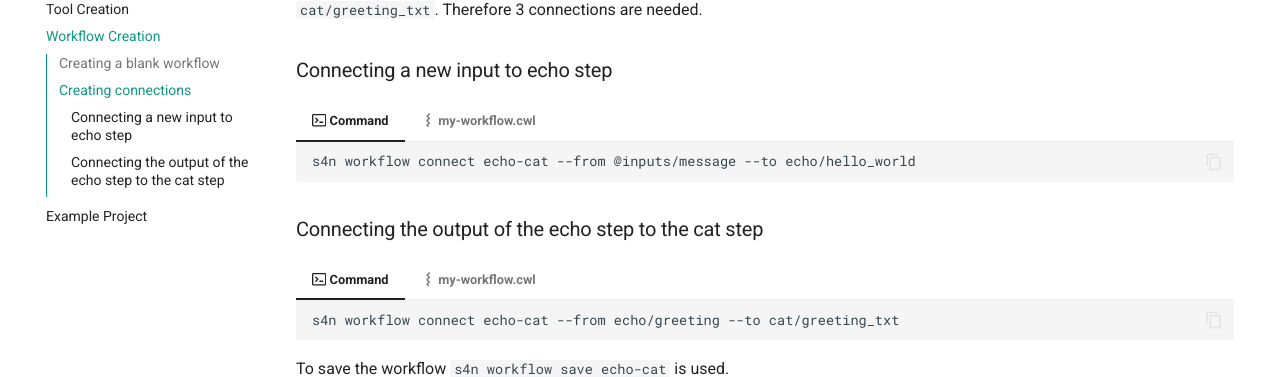
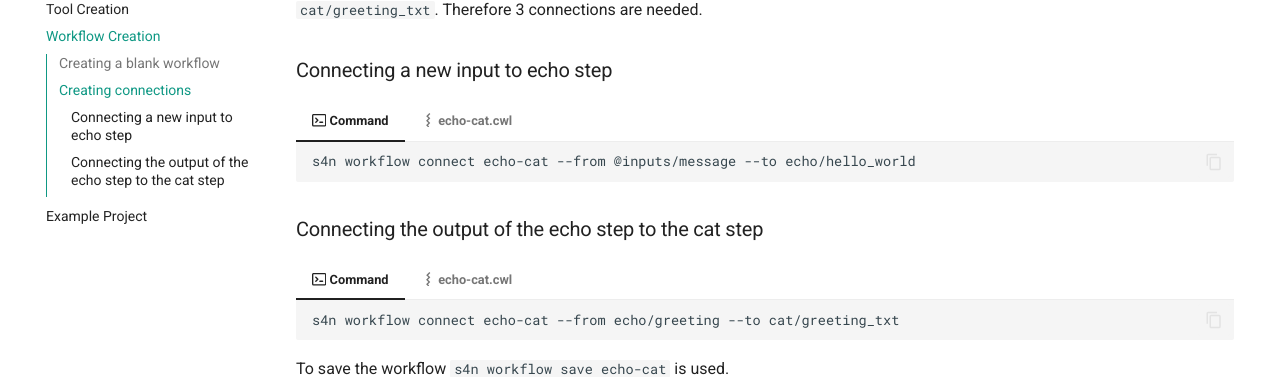
Before and after one commit to fairagro/m4.4_sciwin_client, an MkDocs documentation site: the page built from docs/examples/workflow-creation.md, in a window 1280 px wide and 900 px high, scrolled down 1572 px. Shown: the part 147-524 px from the top of the window. Built offline with MkDocs 1.6.1 and Material for MkDocs 9.7.7, drawn with Linux system fonts in a browser that asks for light colours; comment, search, counter and statistics services are not loaded.

Commit message:
fixed filename

````diff
--- a/docs/examples/workflow-creation.md
+++ b/docs/examples/workflow-creation.md
@@ -55,7 +55,7 @@ As input parameter we wish to use the `hello-world` input of the `echo` tool and
     ```
     s4n workflow connect echo-cat --from @inputs/message --to echo/hello_world
     ```
-=== ":simple-commonworkflowlanguage: my-workflow.cwl"
+=== ":simple-commonworkflowlanguage: echo-cat.cwl"
     ```yaml
     #!/usr/bin/env cwl-runner
 
@@ -82,7 +82,7 @@ As input parameter we wish to use the `hello-world` input of the `echo` tool and
     ```
     s4n workflow connect echo-cat --from echo/greeting --to cat/greeting_txt
     ```
-=== ":simple-commonworkflowlanguage: my-workflow.cwl"
+=== ":simple-commonworkflowlanguage: echo-cat.cwl"
     ```yaml
     #!/usr/bin/env cwl-runner
 
````
